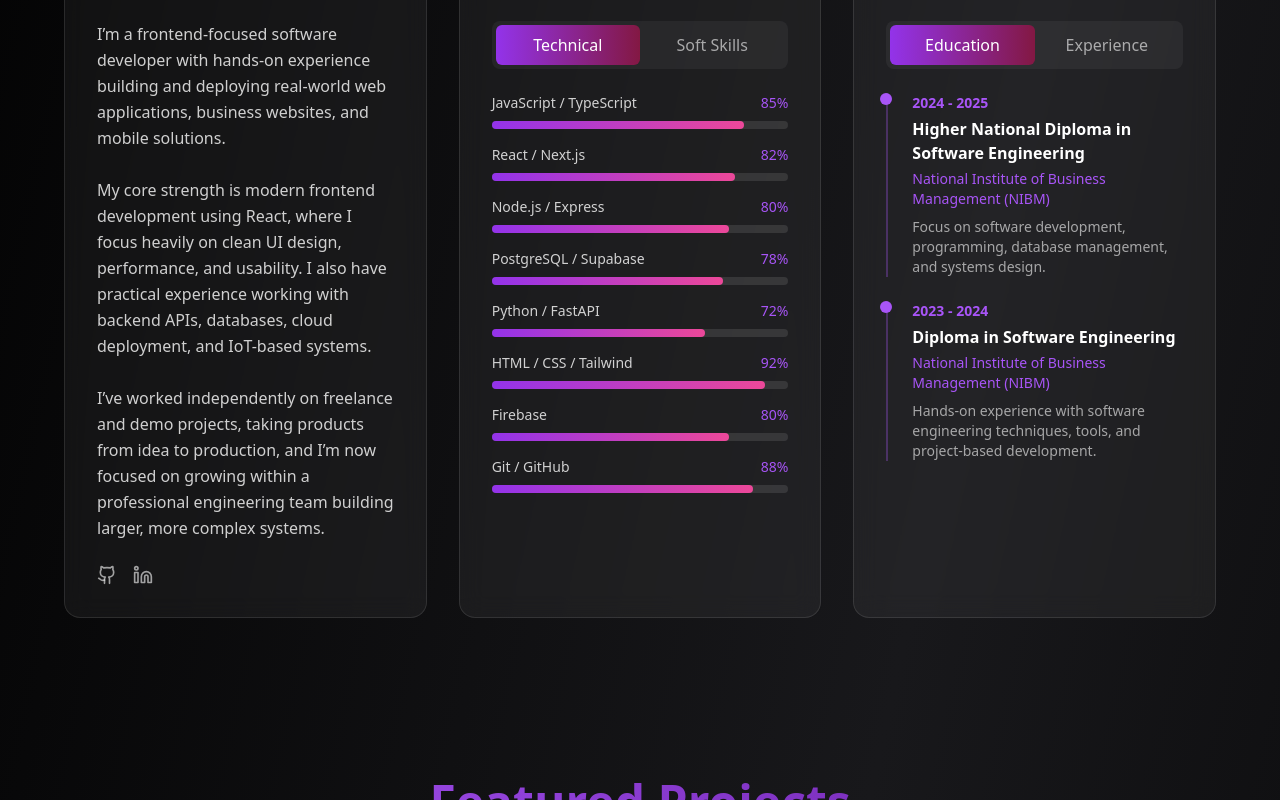
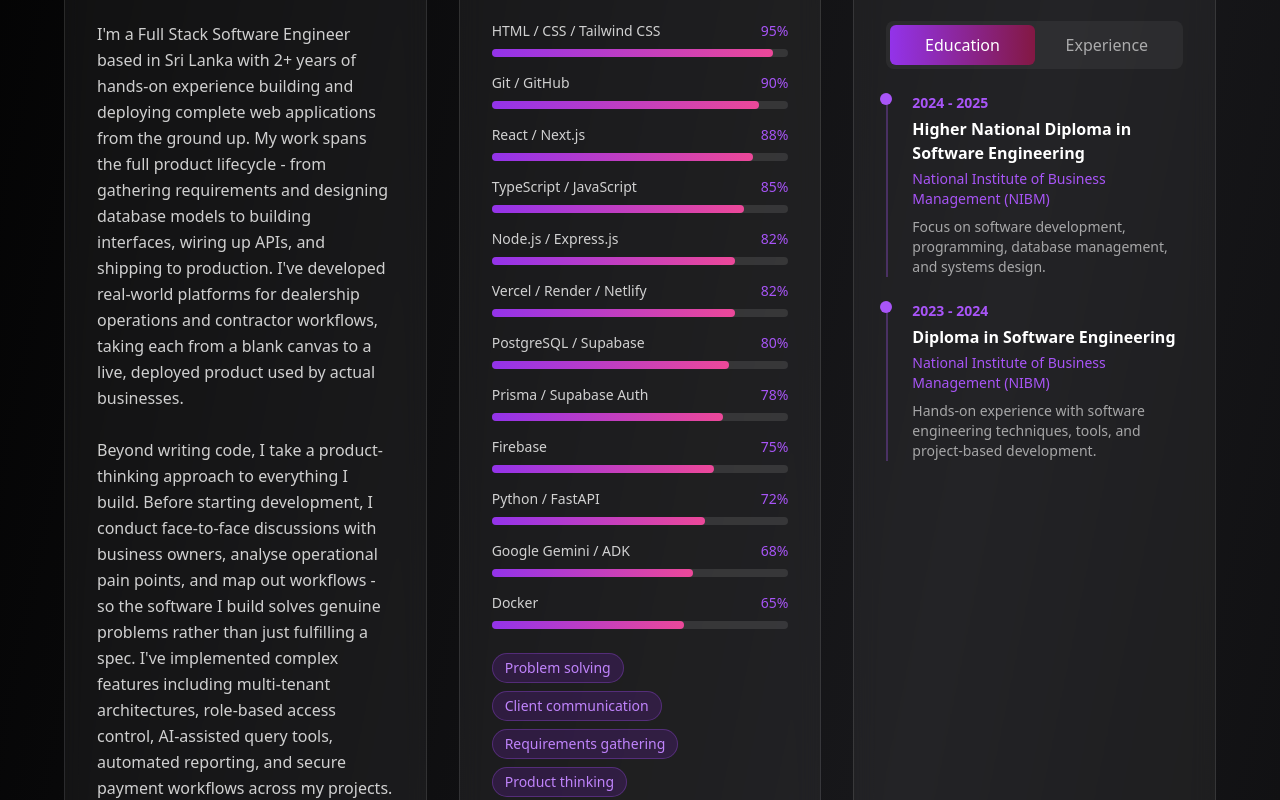
Before and after one commit to itschanuka/port, a React (Create React App) app: page / in a window 1280 px wide. Shown: the part 1060-1860 px from the top of the page. Built offline with nearby package versions, Linux system fonts and the light colour scheme.

Commit message:
Update portfolio project

```diff
--- a/src/components/About.jsx
+++ b/src/components/About.jsx
@@ -2,8 +2,6 @@ import React from 'react';
 import { Code, Github, GraduationCap, Linkedin, User } from 'lucide-react';
 
 const About = ({
-  skillsTab,
-  setSkillsTab,
   experienceTab,
   setExperienceTab,
   technicalSkills,
@@ -25,11 +23,11 @@ const About = ({
           </div>
 
           <p className="leading-relaxed text-white/80">
-            I’m a frontend-focused software developer with hands-on experience building and deploying real-world web applications, business websites, and mobile solutions.
+            I'm a Full Stack Software Engineer based in Sri Lanka with 2+ years of hands-on experience building and deploying complete web applications from the ground up. My work spans the full product lifecycle - from gathering requirements and designing database models to building interfaces, wiring up APIs, and shipping to production. I've developed real-world platforms for dealership operations and contractor workflows, taking each from a blank canvas to a live, deployed product used by actual businesses.
             <br /><br />
-            My core strength is modern frontend development using React, where I focus heavily on clean UI design, performance, and usability. I also have practical experience working with backend APIs, databases, cloud deployment, and IoT-based systems.
+            Beyond writing code, I take a product-thinking approach to everything I build. Before starting development, I conduct face-to-face discussions with business owners, analyse operational pain points, and map out workflows - so the software I build solves genuine problems rather than just fulfilling a spec. I've implemented complex features including multi-tenant architectures, role-based access control, AI-assisted query tools, automated reporting, and secure payment workflows across my projects.
             <br /><br />
-            I’ve worked independently on freelance and demo projects, taking products from idea to production, and I’m now focused on growing within a professional engineering team building larger, more complex systems.
+            I'm now focused on growing within a collaborative engineering team where I can contribute to larger, more complex systems while continuing to sharpen my skills. I'm passionate about writing clean, well-structured code, building software that genuinely helps people, and learning from engineers who've tackled problems at scale. If you're looking for someone who ships real things and cares deeply about the craft, let's connect.
           </p>
 
           <div className="flex mt-6 space-x-4">
@@ -48,31 +46,8 @@ const About = ({
             <h3 className="text-2xl font-bold text-white">Skills</h3>
           </div>
 
-          <div className="flex p-1 mb-6 rounded-lg bg-white/5">
-            <button
-              onClick={() => setSkillsTab('technical')}
-              className={`flex-1 py-2 px-4 rounded-md transition-all duration-300 ${
-                skillsTab === 'technical'
-                  ? 'bg-gradient-to-r from-purple-600 to-pink-900 hover:from-purple-700 hover:to-pink-600 hover:scale-105 hover:shadow-purple-500/25 text-white'
-                  : 'text-white/60 hover:text-white'
-              }`}
-            >
-              Technical
-            </button>
-            <button
-              onClick={() => setSkillsTab('soft')}
-              className={`flex-1 py-2 px-4 rounded-md transition-all duration-300 ${
-                skillsTab === 'soft'
-                  ? 'bg-gradient-to-r from-purple-600 to-pink-900 hover:from-purple-700 hover:to-pink-600 hover:scale-105 hover:shadow-purple-500/25 text-white'
-                  : 'text-white/60 hover:text-white'
-              }`}
-            >
-              Soft Skills
-            </button>
-          </div>
-
           <div className="space-y-4">
-            {(skillsTab === 'technical' ? technicalSkills : softSkills).map((skill, index) => (
+            {technicalSkills.map((skill, index) => (
               <div key={index}>
                 <div className="flex justify-between mb-2">
                   <span className="text-sm text-white/80">{skill.name}</span>
@@ -82,6 +57,14 @@ const About = ({
                   <div className="h-2 transition-all duration-1000 rounded-full bg-gradient-to-r from-purple-600 to-pink-500" style={{ width: `${skill.level}%` }}></div>
                 </div>
               </div>
+            ))}
+          </div>
+
+          <div className="flex flex-wrap gap-2 mt-6">
+            {softSkills.map((skill, index) => (
+              <span key={index} className="px-3 py-1 text-sm text-purple-400 border rounded-full bg-purple-700/20 border-purple-500/30">
+                {skill}
+              </span>
             ))}
           </div>
         </div>
--- a/src/data/projects.js
+++ b/src/data/projects.js
@@ -4,7 +4,7 @@ export const projects = [
     category: ['Full Stack', 'AI & Automation'],
     description: 'Full dealership operating platform built after face-to-face research with local dealership owners. Covers public vehicle website, secure admin console, inventory, CRM, deals, payments, finance, trade-ins, commissions, expenses, employees, reports, backups, audit logs, MFA, and role-based permissions. Integrated a Python FastAPI + Google ADK/Gemini AI assistant for dealership queries.',
     technologies: ['Next.js', 'TypeScript', 'Node.js', 'Express', 'Python', 'FastAPI', 'Supabase', 'PostgreSQL', 'Google Gemini', 'Tailwind CSS'],
-    image: 'https://images.unsplash.com/photo-1677945238069-e7b4792e1822?auto=format&fit=crop&q=80&w=800',
+    image: 'https://images.unsplash.com/photo-1695395782827-c1f017d721cd?auto=format&fit=crop&q=80&w=800',
     website: 'TODO_AUTO_PRIME_LIVE_URL',
     github: 'TODO_AUTO_PRIME_GITHUB_URL',
   },
@@ -13,7 +13,7 @@ export const projects = [
     category: ['Full Stack', 'AI & Automation'],
     description: 'Multi-tenant SaaS for solo contractors and service businesses. Full workflow from client to quote to job to invoice to payment. Tenant architecture with org-scoped queries, RBAC, signed storage URLs, rate limiting, server-side PDF generation, and a Python FastAPI invoice worker. Includes Vitest coverage for core business workflows.',
     technologies: ['Next.js 14', 'TypeScript', 'Prisma', 'PostgreSQL', 'Supabase', 'NextAuth.js', 'Tailwind CSS', 'Docker', 'Vitest', 'Python'],
-    image: 'https://images.unsplash.com/photo-1659353587722-54d027fcc09d?auto=format&fit=crop&q=80&w=800',
+    image: 'https://images.unsplash.com/photo-1773427457869-6fbded8b89b9?auto=format&fit=crop&q=80&w=800',
     website: 'TODO_TRADETRACK_LIVE_URL',
     github: 'TODO_TRADETRACK_GITHUB_URL',
   },
@@ -22,7 +22,7 @@ export const projects = [
     category: ['Full Stack', 'AI & Automation'],
     description: 'University team project for AI-assisted mammogram screening. Role-based patient, doctor, and admin portals via Firebase Auth. Python FastAPI AI proxy integrates Roboflow detection, returning bounding boxes and confidence values. Features annotated canvas rendering, PDF report generation, doctor booking, and realtime chat with file attachments.',
     technologies: ['HTML', 'CSS', 'JavaScript', 'Firebase', 'Python', 'FastAPI', 'Roboflow API', 'Canvas API', 'jsPDF'],
-    image: 'https://images.unsplash.com/photo-1691935052741-c8ce0a1ef543?auto=format&fit=crop&q=80&w=800',
+    image: 'https://images.unsplash.com/photo-1769698678497-c41f0ab47c3e?auto=format&fit=crop&q=80&w=800',
     github: 'TODO_MAMMOCARE_GITHUB_URL',
   },
   {
--- a/src/data/skills.js
+++ b/src/data/skills.js
@@ -1,19 +1,27 @@
 export const technicalSkills = [
-  { name: 'JavaScript / TypeScript', level: 85 },
-  { name: 'React / Next.js', level: 82 },
-  { name: 'Node.js / Express', level: 80 },
-  { name: 'PostgreSQL / Supabase', level: 78 },
+  { name: 'HTML / CSS / Tailwind CSS', level: 95 },
+  { name: 'Git / GitHub', level: 90 },
+  { name: 'React / Next.js', level: 88 },
+  { name: 'TypeScript / JavaScript', level: 85 },
+  { name: 'Node.js / Express.js', level: 82 },
+  { name: 'Vercel / Render / Netlify', level: 82 },
+  { name: 'PostgreSQL / Supabase', level: 80 },
+  { name: 'Prisma / Supabase Auth', level: 78 },
+  { name: 'Firebase', level: 75 },
   { name: 'Python / FastAPI', level: 72 },
-  { name: 'HTML / CSS / Tailwind', level: 92 },
-  { name: 'Firebase', level: 80 },
-  { name: 'Git / GitHub', level: 88 },
+  { name: 'Google Gemini / ADK', level: 68 },
+  { name: 'Docker', level: 65 },
 ];
 
 export const softSkills = [
-  { name: 'Work Under Pressure', level: 90 },
-  { name: 'Team Collaboration', level: 95 },
-  { name: 'Problem Solving', level: 88 },
-  { name: 'Communication', level: 85 },
-  { name: 'Leadership', level: 82 },
-  { name: 'Time Management', level: 90 },
+  'Problem solving',
+  'Client communication',
+  'Requirements gathering',
+  'Product thinking',
+  'Self-directed learning',
+  'Attention to detail',
+  'On-time delivery',
+  'Team collaboration',
+  'Workflow analysis',
+  'Adaptability',
 ];
--- a/src/portfolio.jsx
+++ b/src/portfolio.jsx
@@ -17,7 +17,6 @@ import { useTypedText } from './hooks/useTypedText';
 const Portfolio = () => {
   const [isMenuOpen, setIsMenuOpen] = useState(false);
   const [activeSection, setActiveSection] = useState('home');
-  const [skillsTab, setSkillsTab] = useState('technical');
   const [experienceTab, setExperienceTab] = useState('education');
   const [toolsTab, setToolsTab] = useState('All');
   const [comingSoonFilter] = useState('All');
@@ -79,7 +78,7 @@ const Portfolio = () => {
     <div className="min-h-screen bg-gradient-to-br from-black via-zinc-900 to-black ">
       <Navbar activeSection={activeSection} isMenuOpen={isMenuOpen} setIsMenuOpen={setIsMenuOpen} scrollToSection={scrollToSection} />
       <Hero typedText={typedText} />
-      <About skillsTab={skillsTab} setSkillsTab={setSkillsTab} experienceTab={experienceTab} setExperienceTab={setExperienceTab} technicalSkills={technicalSkills} softSkills={softSkills} educationData={educationData} experienceData={experienceData} />
+      <About experienceTab={experienceTab} setExperienceTab={setExperienceTab} technicalSkills={technicalSkills} softSkills={softSkills} educationData={educationData} experienceData={experienceData} />
       <Projects activeCategory={activeCategory} setActiveCategory={setActiveCategory} showAll={showAll} setShowAll={setShowAll} filteredProjects={filteredProjects} />
       <Tools toolsTab={toolsTab} setToolsTab={setToolsTab} languages={languages} frameworks={frameworks} tools={tools} design={design} />
       <Contact formRef={formRef} sendEmail={sendEmail} />
```
